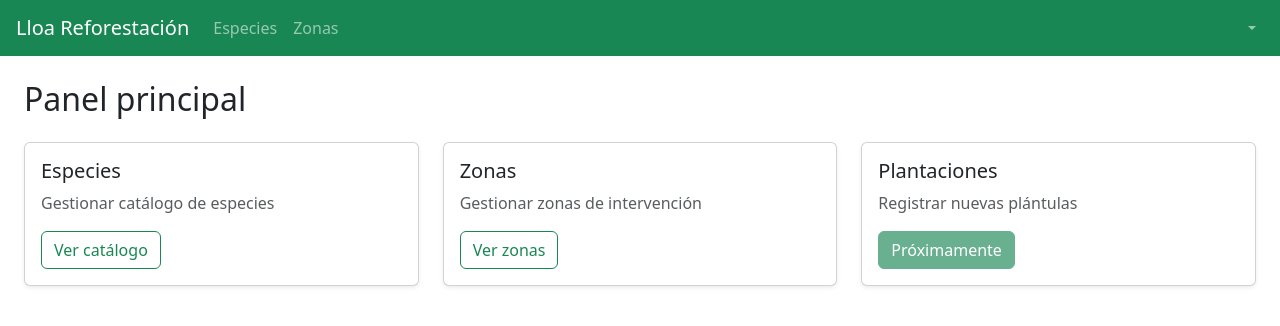
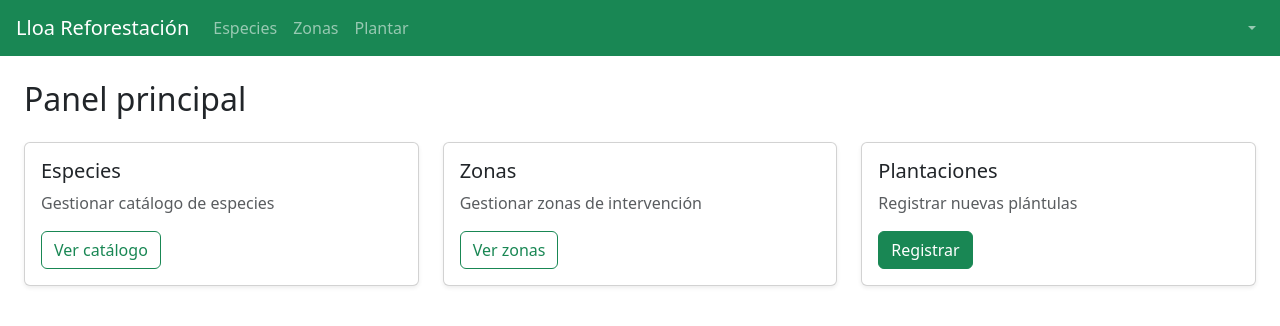
Before and after one commit to gibran-guzman/app-reforestation-project, an Angular app in the folder client/: page /dashboard in a window 1280 px wide. Shown: the top 326 px of the page. Built offline with nearby package versions, Linux system fonts and the light colour scheme; no server answers; sample sign-in values are in the browser's storage.

Commit message:
feat(client): wire up planting route, dashboard card, and navbar link

```diff
--- a/client/src/app/app.routes.ts
+++ b/client/src/app/app.routes.ts
@@ -39,5 +39,10 @@ export const routes: Routes = [
     canActivate: [authGuard, adminGuard],
     loadComponent: () => import('./pages/zones/zone-form'),
   },
+  {
+    path: 'plantings/new',
+    canActivate: [authGuard],
+    loadComponent: () => import('./pages/plantings/planting-form'),
+  },
   { path: '', redirectTo: '/dashboard', pathMatch: 'full' },
 ];
--- a/client/src/app/components/navbar/navbar.html
+++ b/client/src/app/components/navbar/navbar.html
@@ -7,6 +7,9 @@
     </li>
     <li class="nav-item">
       <a class="nav-link" routerLink="/zones" routerLinkActive="active">Zonas</a>
+    </li>
+    <li class="nav-item">
+      <a class="nav-link" routerLink="/plantings/new" routerLinkActive="active">Plantar</a>
     </li>
   </ul>
 
--- a/client/src/app/pages/dashboard/dashboard.html
+++ b/client/src/app/pages/dashboard/dashboard.html
@@ -27,7 +27,7 @@
         <div class="card-body">
           <h5 class="card-title">Plantaciones</h5>
           <p class="card-text text-muted">Registrar nuevas plántulas</p>
-          <button class="btn btn-success" disabled>Próximamente</button>
+          <a routerLink="/plantings/new" class="btn btn-success">Registrar</a>
         </div>
       </div>
     </div>
```
